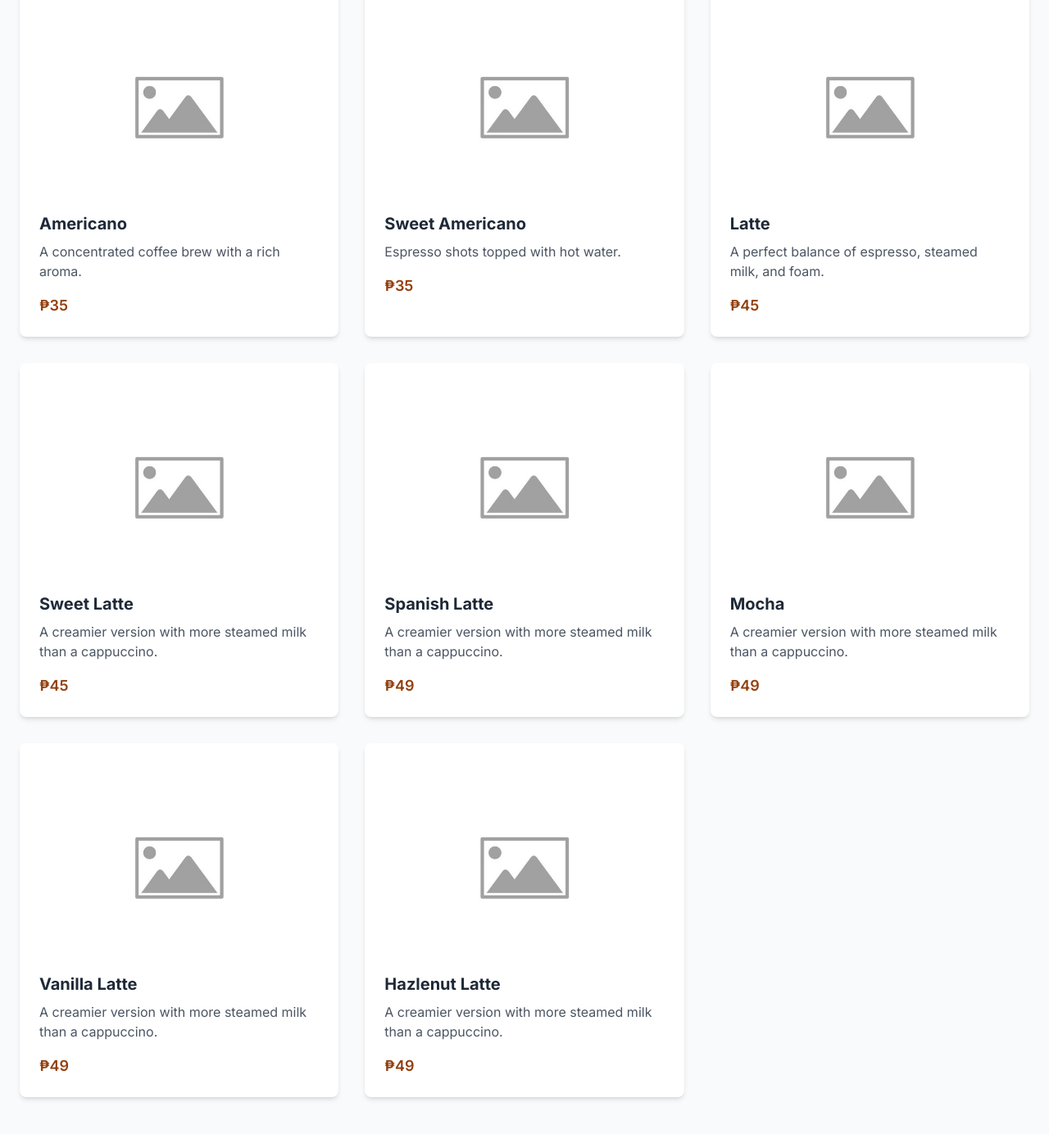
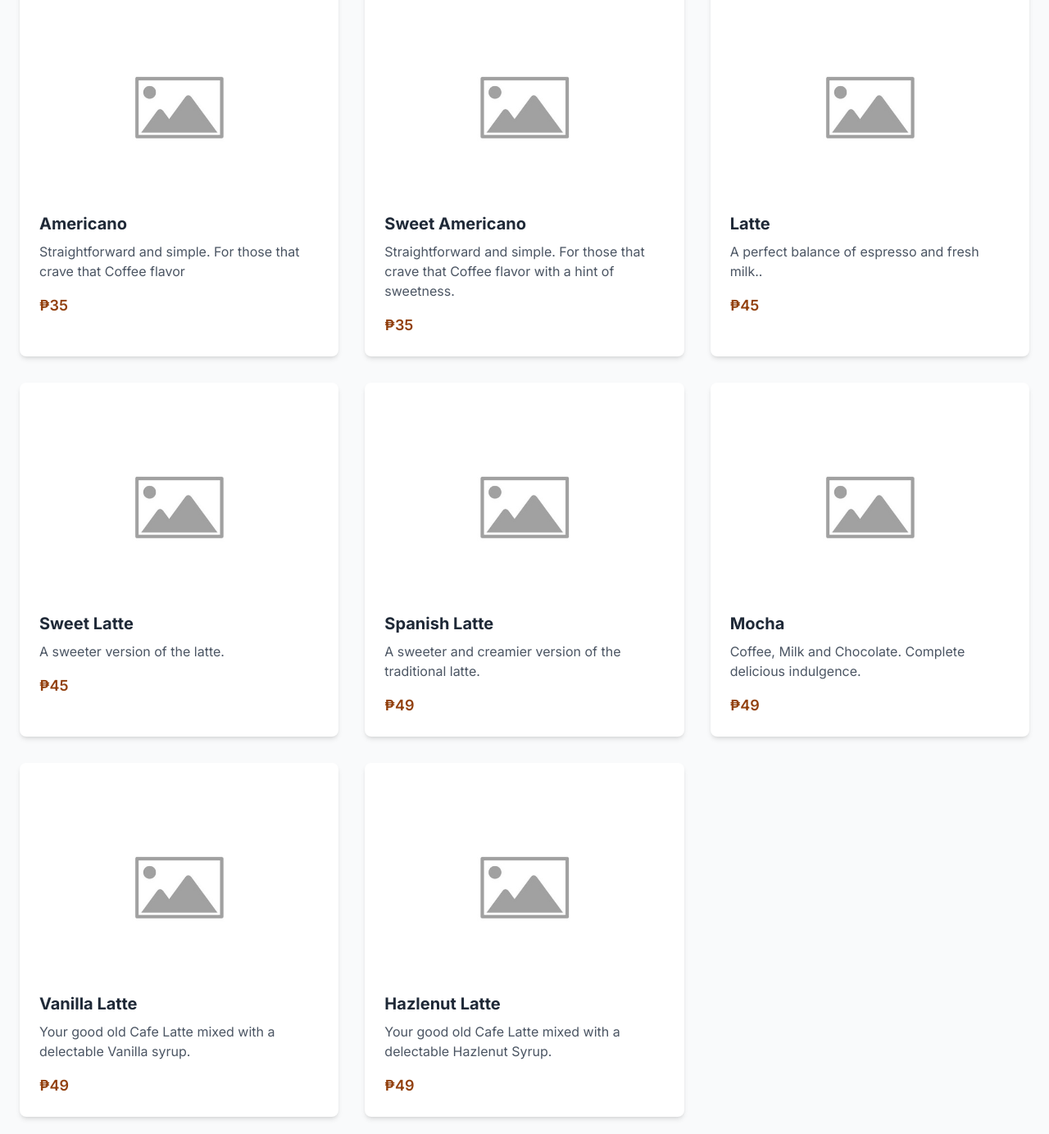
Before and after one commit to DeusXXIV/Homffee, a plain HTML site: page index.html in a window 1280 px wide. Shown: the part 1277-2661 px from the top of the page at 82% size. Drawn offline with nearby package versions, Linux system fonts and the light colour scheme.

Commit message:
content additions

```diff
--- a/index.html
+++ b/index.html
@@ -92,49 +92,53 @@
                             <div class="bg-white p-6 rounded-lg shadow-md hover:shadow-xl transition-shadow duration-300">
                                 <img class="card-img-top" src="/assets/images/placerholder.jpg" alt="Card image cap">
                                 <h4 class="text-xl font-bold text-gray-800">Americano</h4>
-                                <p class="text-gray-600 mt-2">A concentrated coffee brew with a rich aroma.</p>
+                                <p class="text-gray-600 mt-2">Straightforward and simple. For those that crave that Coffee
+                                    flavor
+                                </p>
                                 <p class="text-lg font-semibold text-amber-800 mt-4">₱35</p>
                             </div>
                             <div class="bg-white p-6 rounded-lg shadow-md hover:shadow-xl transition-shadow duration-300">
                                 <img class="card-img-top" src="/assets/images/placerholder.jpg" alt="Card image cap">
                                 <h4 class="text-xl font-bold text-gray-800">Sweet Americano</h4>
-                                <p class="text-gray-600 mt-2">Espresso shots topped with hot water.</p>
+                                <p class="text-gray-600 mt-2">Straightforward and simple. For those that crave that Coffee
+                                    flavor with a hint of sweetness.
+                                </p>
                                 <p class="text-lg font-semibold text-amber-800 mt-4">₱35</p>
                             </div>
                             <div class="bg-white p-6 rounded-lg shadow-md hover:shadow-xl transition-shadow duration-300">
                                 <img class="card-img-top" src="/assets/images/placerholder.jpg" alt="Card image cap">
                                 <h4 class="text-xl font-bold text-gray-800">Latte</h4>
-                                <p class="text-gray-600 mt-2">A perfect balance of espresso, steamed milk, and foam.</p>
+                                <p class="text-gray-600 mt-2">A perfect balance of espresso and fresh milk..</p>
                                 <p class="text-lg font-semibold text-amber-800 mt-4">₱45</p>
                             </div>
                             <div class="bg-white p-6 rounded-lg shadow-md hover:shadow-xl transition-shadow duration-300">
                                 <img class="card-img-top" src="/assets/images/placerholder.jpg" alt="Card image cap">
                                 <h4 class="text-xl font-bold text-gray-800">Sweet Latte</h4>
-                                <p class="text-gray-600 mt-2">A creamier version with more steamed milk than a cappuccino.</p>
+                                <p class="text-gray-600 mt-2">A sweeter version of the latte.</p>
                                 <p class="text-lg font-semibold text-amber-800 mt-4">₱45</p>
                             </div>
                             <div class="bg-white p-6 rounded-lg shadow-md hover:shadow-xl transition-shadow duration-300">
                                 <img class="card-img-top" src="/assets/images/placerholder.jpg" alt="Card image cap">
                                 <h4 class="text-xl font-bold text-gray-800">Spanish Latte</h4>
-                                <p class="text-gray-600 mt-2">A creamier version with more steamed milk than a cappuccino.</p>
+                                <p class="text-gray-600 mt-2">A sweeter and creamier version of the traditional latte.</p>
                                 <p class="text-lg font-semibold text-amber-800 mt-4">₱49</p>
                             </div>
                             <div class="bg-white p-6 rounded-lg shadow-md hover:shadow-xl transition-shadow duration-300">
                                 <img class="card-img-top" src="/assets/images/placerholder.jpg" alt="Card image cap">
                                 <h4 class="text-xl font-bold text-gray-800">Mocha</h4>
-                                <p class="text-gray-600 mt-2">A creamier version with more steamed milk than a cappuccino.</p>
+                                <p class="text-gray-600 mt-2">Coffee, Milk and Chocolate. Complete delicious indulgence.</p>
                                 <p class="text-lg font-semibold text-amber-800 mt-4">₱49</p>
                             </div>
                             <div class="bg-white p-6 rounded-lg shadow-md hover:shadow-xl transition-shadow duration-300">
                                 <img class="card-img-top" src="/assets/images/placerholder.jpg" alt="Card image cap">
                                 <h4 class="text-xl font-bold text-gray-800">Vanilla Latte</h4>
-                                <p class="text-gray-600 mt-2">A creamier version with more steamed milk than a cappuccino.</p>
+                                <p class="text-gray-600 mt-2">Your good old Cafe Latte mixed with a delectable Vanilla syrup.</p>
                                 <p class="text-lg font-semibold text-amber-800 mt-4">₱49</p>
                             </div>
                             <div class="bg-white p-6 rounded-lg shadow-md hover:shadow-xl transition-shadow duration-300">
                                 <img class="card-img-top" src="/assets/images/placerholder.jpg" alt="Card image cap">
                                 <h4 class="text-xl font-bold text-gray-800">Hazlenut Latte</h4>
-                                <p class="text-gray-600 mt-2">A creamier version with more steamed milk than a cappuccino.</p>
+                                <p class="text-gray-600 mt-2">Your good old Cafe Latte mixed with a delectable Hazlenut Syrup.</p>
                                 <p class="text-lg font-semibold text-amber-800 mt-4">₱49</p>
                             </div>
                         </div>
@@ -147,37 +151,37 @@
                             <div class="bg-white p-6 rounded-lg shadow-md hover:shadow-xl transition-shadow duration-300">
                                 <img class="card-img-top" src="/assets/images/placerholder.jpg" alt="Card image cap">
                                 <h4 class="text-xl font-bold text-gray-800">Extra Condensed Milk</h4>
-                                <p class="text-gray-600 mt-2">Buttery, flaky, and freshly baked.</p>
+                                <p class="text-gray-600 mt-2">For those with a sweet tooth.</p>
                                 <p class="text-lg font-semibold text-amber-800 mt-4">₱10</p>
                             </div>
                             <div class="bg-white p-6 rounded-lg shadow-md hover:shadow-xl transition-shadow duration-300">
                                 <img class="card-img-top" src="/assets/images/placerholder.jpg" alt="Card image cap">
                                 <h4 class="text-xl font-bold text-gray-800">Extra Milk</h4>
-                                <p class="text-gray-600 mt-2">Moist and delicious, a perfect pair for any coffee.</p>
+                                <p class="text-gray-600 mt-2">For that extra creaminess in your life.</p>
                                 <p class="text-lg font-semibold text-amber-800 mt-4">₱10</p>
                             </div>
                             <div class="bg-white p-6 rounded-lg shadow-md hover:shadow-xl transition-shadow duration-300">
                                 <img class="card-img-top" src="/assets/images/placerholder.jpg" alt="Card image cap">
                                 <h4 class="text-xl font-bold text-gray-800">Extra Coffee</h4>
-                                <p class="text-gray-600 mt-2">Classic comfort, baked fresh daily.</p>
+                                <p class="text-gray-600 mt-2">For that extra punch to wake you up.</p>
                                 <p class="text-lg font-semibold text-amber-800 mt-4">₱10</p>
                             </div>
                             <div class="bg-white p-6 rounded-lg shadow-md hover:shadow-xl transition-shadow duration-300">
                                 <img class="card-img-top" src="/assets/images/placerholder.jpg" alt="Card image cap">
                                 <h4 class="text-xl font-bold text-gray-800">Extra Chocolate</h4>
-                                <p class="text-gray-600 mt-2">Classic comfort, baked fresh daily.</p>
+                                <p class="text-gray-600 mt-2">For the chocolate lovers.</p>
                                 <p class="text-lg font-semibold text-amber-800 mt-4">₱10</p>
                             </div>
                             <div class="bg-white p-6 rounded-lg shadow-md hover:shadow-xl transition-shadow duration-300">
                                 <img class="card-img-top" src="/assets/images/placerholder.jpg" alt="Card image cap">
                                 <h4 class="text-xl font-bold text-gray-800">Extra Milk Syrup</h4>
-                                <p class="text-gray-600 mt-2">Classic comfort, baked fresh daily.</p>
+                                <p class="text-gray-600 mt-2">Sweetness meets creaminess.</p>
                                 <p class="text-lg font-semibold text-amber-800 mt-4">₱10</p>
                             </div>
                             <div class="bg-white p-6 rounded-lg shadow-md hover:shadow-xl transition-shadow duration-300">
                                 <img class="card-img-top" src="/assets/images/placerholder.jpg" alt="Card image cap">
                                 <h4 class="text-xl font-bold text-gray-800">Extra Flavored Syrup</h4>
-                                <p class="text-gray-600 mt-2">Classic comfort, baked fresh daily.</p>
+                                <p class="text-gray-600 mt-2">An extra hint of sweetness and flavor.</p>
                                 <p class="text-lg font-semibold text-amber-800 mt-4">₱10</p>
                             </div>
                         </div>
```
